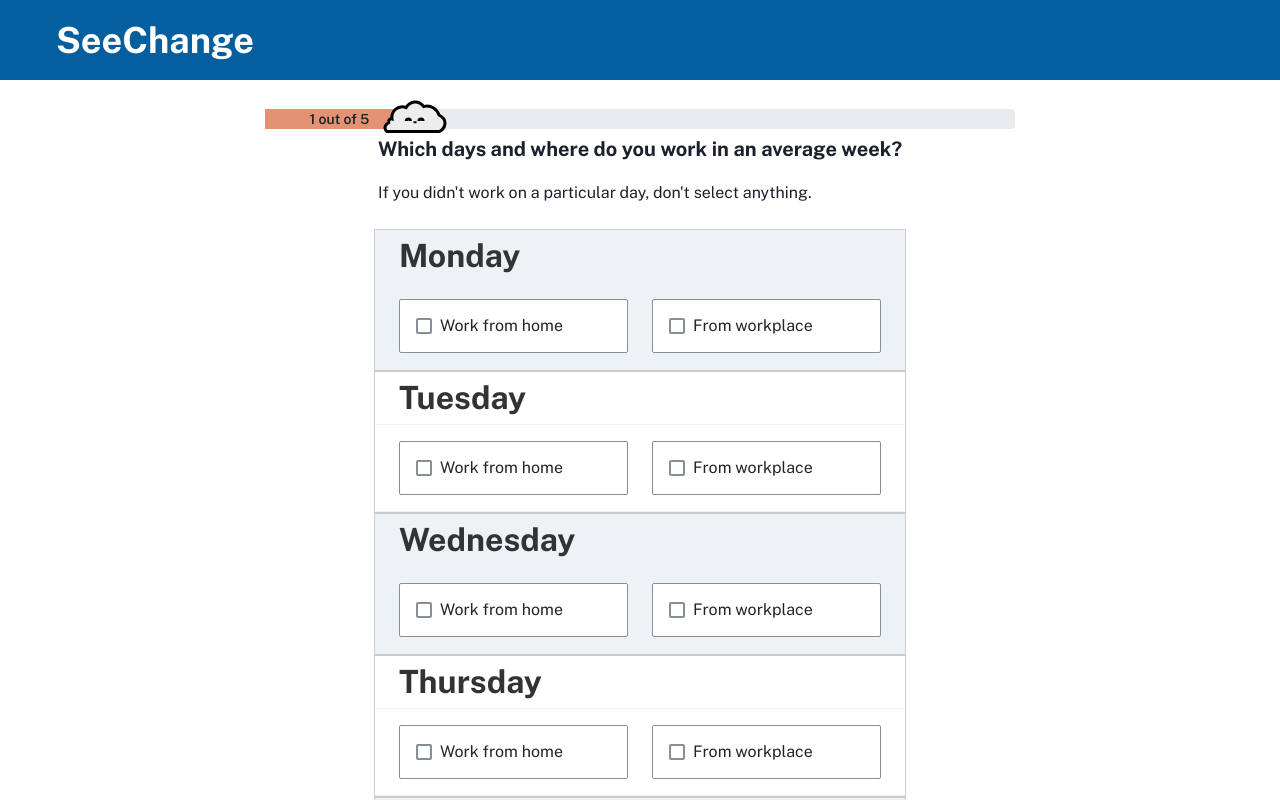
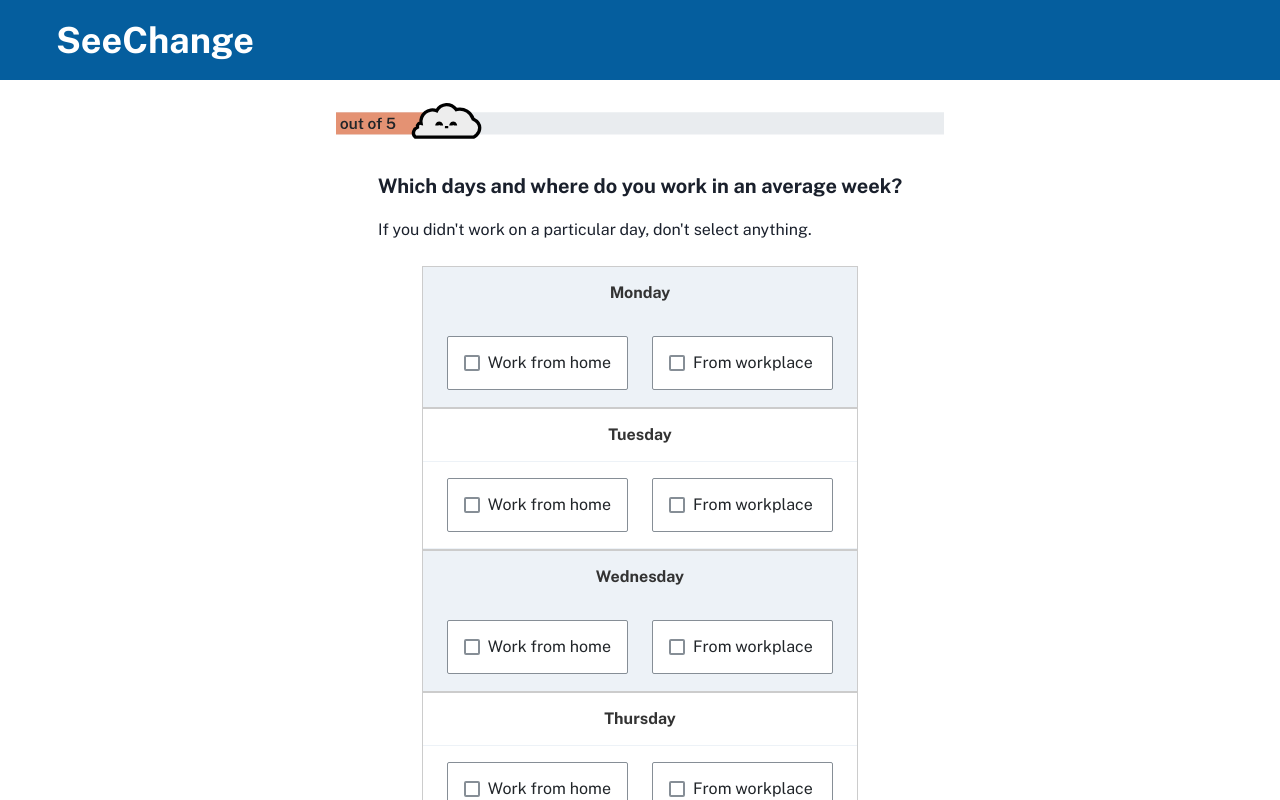
Before and after one commit to CodeforAustralia/council-emissions-calculator, a Next.js app: page /form/Question1 in a window 1280 px wide. Shown: the top 800 px of the page. Built offline with nearby package versions, Linux system fonts and the light colour scheme.

Commit message:
change the progress bar outlook to fit the responsive screen

```diff
--- a/pages/form/Question1.js
+++ b/pages/form/Question1.js
@@ -1,11 +1,10 @@
 import { useState } from "react";
-import { Heading, Text, Box, Checkbox, Grid } from "@chakra-ui/react";
-import Layout from "../../components/Layout/Layout";
-import useForm, { FormProvider } from "../../components/FormProvider";
-import LinkButton from "../../components/LinkButton/LinkButton";
-import Q1Progress from "../../public/images/progress-bar/q1-progress-bar.svg";
-import { daysOfWeek } from "../../utils/constants";
 import {
+  Heading,
+  Text,
+  Box,
+  Checkbox,
+  Grid,
   Table,
   Thead,
   Tbody,
@@ -14,8 +13,20 @@ import {
   Th,
   Td,
   TableCaption,
+  createBreakpoints,
 } from "@chakra-ui/react";
-
+import Layout from "../../components/Layout/Layout";
+import useForm, { FormProvider } from "../../components/FormProvider";
+import LinkButton from "../../components/LinkButton/LinkButton";
+import Q1Progress from "../../public/images/progress-bar/q1-progress-bar.svg";
+import { daysOfWeek } from "../../utils/constants";
+// const breakpoints = createBreakpoints({
+//   sm: "30em",
+//   md: "48em",
+//   lg: "62em",
+//   xl: "80em",
+//   "2xl": "96em",
+// });
 export default function Question1() {
   const { answers, setAnswers } = useForm();
   const [days, setDays] = useState(answers.week);
@@ -49,8 +60,15 @@ export default function Question1() {
 
   return (
     <Layout>
-      <Q1Progress className="responsivebar" />
-      {/* <Q1Progress className="responsivebar" viewBox="100 5 490 50" height="50" width="100%" /> */}
+      {/* <Q1Progress className="responsivebar" /> */}
+      {/* viewBox = <min-x> <min-y> <width> <height></height> */}
+      <Q1Progress
+        className="responsivebar"
+        viewBox="50 2 550 55"
+        height="70"
+        width="100%"
+        fontSize="2px"
+      />
       <Box>
         <Box p={1} lineHeight="4rem">
           <Heading as="h1" size="md">
@@ -75,17 +93,19 @@ export default function Question1() {
                 </Td>
                 <Td>
                   <Grid
+                    // fontSize={["sm", "md", "lg", "xl"]}
+
                     className="square-grid"
                     templateColumns="repeat(2, 1fr)"
                     gap={6}
                     color="#212529"
                     w="100%"
                   >
-                    <WorkCheckBox value="home" index={i}>
-                      Work from home
+                    <WorkCheckBox fontSize="xs" value="home" index={i}>
+                      <p>Work from home</p>
                     </WorkCheckBox>
                     <WorkCheckBox value="office" index={i}>
-                      From workplace
+                      <p>From workplace</p>
                     </WorkCheckBox>
                   </Grid>
                 </Td>
--- a/pages/form/Question2.js
+++ b/pages/form/Question2.js
@@ -23,7 +23,7 @@ export default function Question2() {
 
   return (
     <Layout>
-      <Q2Progress  />
+      <Q2Progress viewBox="115 2 550 50" height="70" width="100%" />
       {isWFH ? (
         <>
           <Heading as="h1" size="md" mt={6}>
--- a/pages/form/Question3.js
+++ b/pages/form/Question3.js
@@ -25,7 +25,7 @@ export default function Question3() {
 
   return (
     <Layout>
-      <Q3Progress />
+      <Q3Progress viewBox="178 2 550 55" height="70" width="100%" />
       <Heading as="h1" size="md" mt="6">
         About how many kilometres is your average work commute (one way)?
       </Heading>
--- a/pages/form/Question4.js
+++ b/pages/form/Question4.js
@@ -16,7 +16,7 @@ export default function Question4() {
 
   return (
     <Layout>
-      <Q4Progress />
+      <Q4Progress viewBox="178 2 550 55" height="70" width="100%" />
       <Heading as="h1" size="md" mt={6}>
         What can council do to support and incentivise staff to choose more
         sustainable modes of transport to and from work?
--- a/pages/form/Question5.js
+++ b/pages/form/Question5.js
@@ -14,7 +14,7 @@ export default function Question5() {
 
   return (
     <Layout>
-      <Q5Progress />
+      <Q5Progress viewBox="210 2 550 55" height="70" width="100%" />
       <Heading>Question 5/5</Heading>
       <Text textAlign="center">
         <br />
--- a/styles/globals.css
+++ b/styles/globals.css
@@ -15,7 +15,12 @@ a {
 * {
   box-sizing: border-box;
 }
-
+.secondQuestion {
+  justify-content: center;
+  text-align: center;
+  justify-items: center;
+  margin-top: 10rem;
+}
 /* add css for table responsive */
 
 /*
@@ -23,27 +28,30 @@ Max width before this PARTICULAR table gets nasty
 This query will take effect for any screen smaller than 760px
 and also iPads specifically.
 */
+
 @media only screen and (max-width: 760px),
   (min-device-width: 768px) and (max-device-width: 1024px) {
-  .square-grid {
-    display: flex;
+  .square-grid > p {
+    /* display: flex;
     flex-wrap: wrap;
-    justify-content: center;
+    justify-content: center; */
+    font-size: 2px;
   }
-
+  /* td > p {
+    font-size: calc(8px + 3vmin);
+    font-size: 2px;
+  }
   .responsivebar {
     height: "50";
     width: "100%";
-  }
+  } */
   /* Force table to not be like tables anymore */
   table,
-  thead,
   tbody,
-  th,
   td,
   tr {
-    display: block;
-    font-size: calc(8px + 3vmin);
+    display: grid;
+    justify-content: center;
   }
 
   /* Hide table headers (but not display: none;, for accessibility) */
@@ -76,22 +84,3 @@ and also iPads specifically.
     white-space: nowrap;
   }
 }
-/* Uses vh and vm with calc */
-/* @media screen and (min-width: 25em) {
-  html {
-    font-size: calc(16px + (24 - 16) * (100vw - 400px) / (800 - 400));
-  }
-} */
-
-/* Safari <8 and IE <11 */
-/* @media screen and (min-width: 25em) {
-  html {
-    font-size: calc(16px + (24 - 16) * (100vw - 400px) / (800 - 400));
-  }
-}
-
-@media screen and (min-width: 50em) {
-  html {
-    font-size: calc(16px + (24 - 16) * (100vw - 400px) / (800 - 400));
-  }
-} */
```
